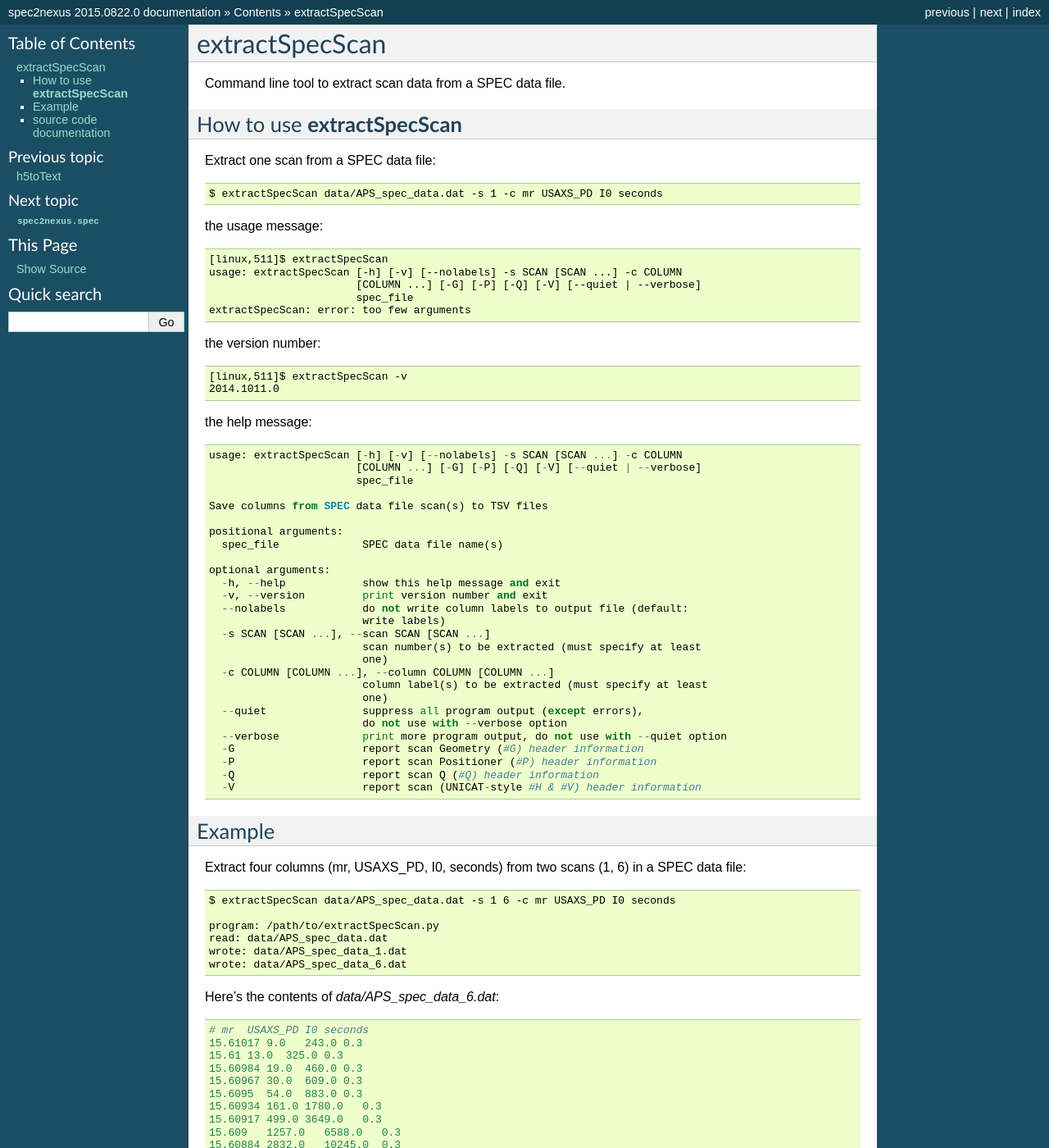
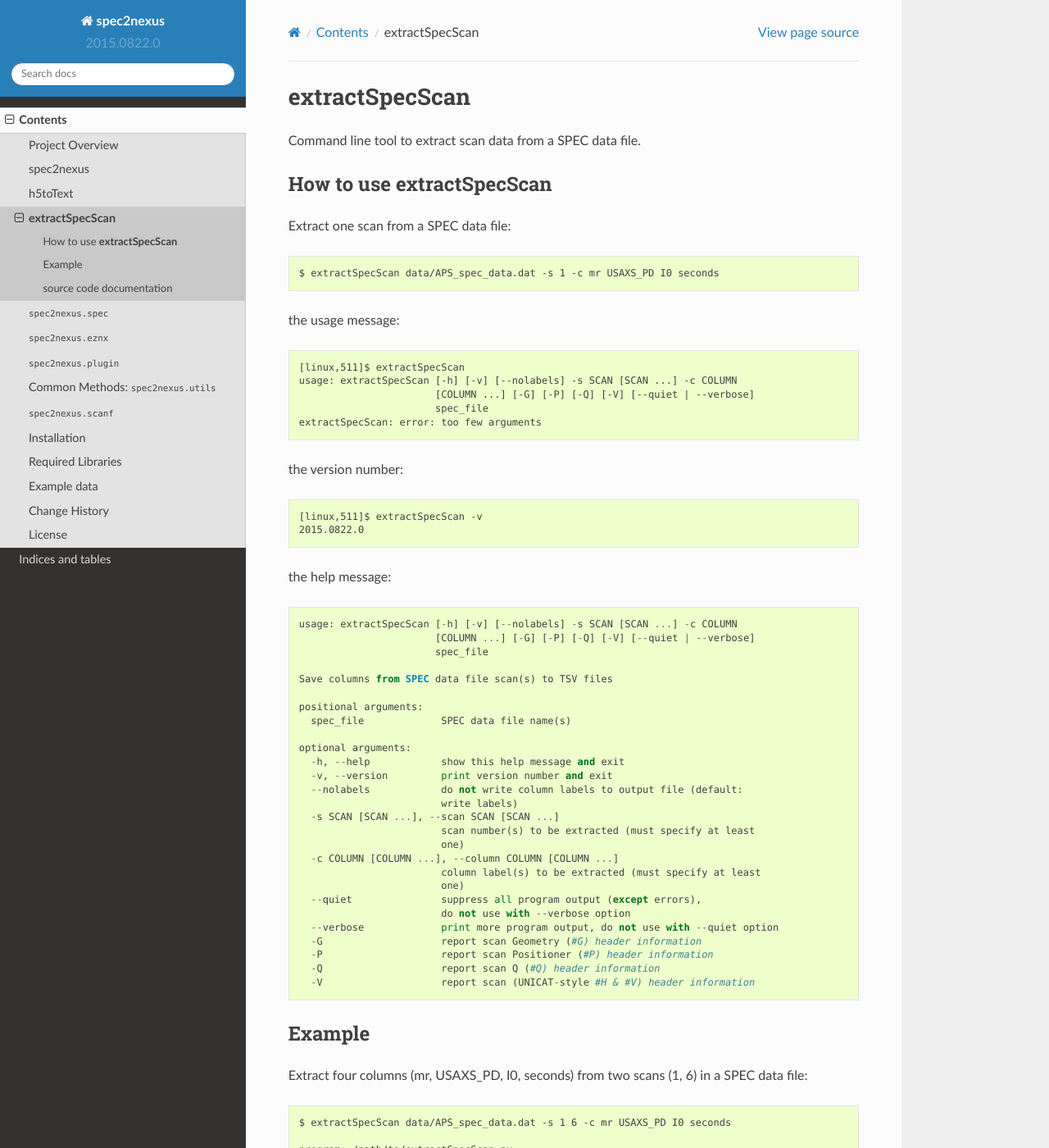
Before and after one commit to prjemian/spec2nexus, a Sphinx documentation site: the page built from docs/source/extractSpecScan.rst, in a window 1280 px wide and 1400 px high. Shown: the whole window at 82% size. Built offline with Sphinx 7.4.7 and the Read the Docs theme 2.0.0, drawn with Linux system fonts in a browser that asks for light colours; some of the changed text lies outside the part shown.

Commit message:
use RTD theme: the times are a changing, so are the defaults in Sphinx

```diff
--- a/docs/source/conf.py
+++ b/docs/source/conf.py
@@ -110,6 +110,7 @@ pygments_style = 'sphinx'
 # a list of builtin themes.
 html_theme = 'classic'
 #html_theme = 'sphinxdoc'
+html_theme = 'sphinx_rtd_theme'
 
 # Theme options are theme-specific and customize the look and feel of a theme
 # further.  For a list of options available for each theme, see the
--- a/docs/source/extractSpecScan.rst
+++ b/docs/source/extractSpecScan.rst
@@ -26,7 +26,7 @@ the usage message::
 the version number::
 
    [linux,511]$ extractSpecScan -v
-   2014.1011.0
+   2015.0822.0
 
 the help message::
 
```
